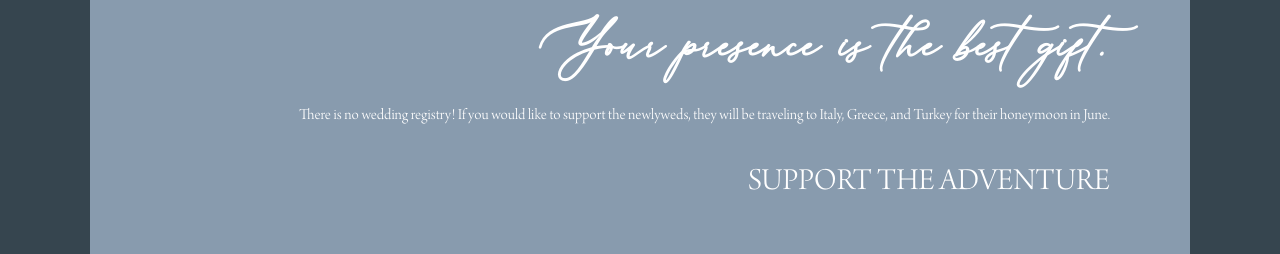
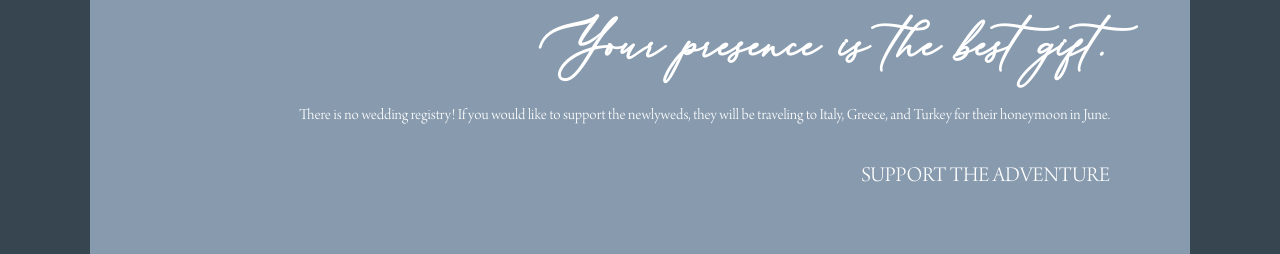
Before and after one commit to tgurgick/gurgickPansOut, a plain HTML site: page index.html in a window 1280 px wide. Shown: the part 4544-4798 px from the top of the page. Drawn offline with nearby package versions, Linux system fonts and the light colour scheme.

Commit message:
copy edit

```diff
--- a/resources/main.css
+++ b/resources/main.css
@@ -254,6 +254,10 @@ nav a {
     text-align: right;
 }
 
+.gifts h3 {
+    font-size: 22px;
+}
+
 
 .adventure {
     height: auto;
```
